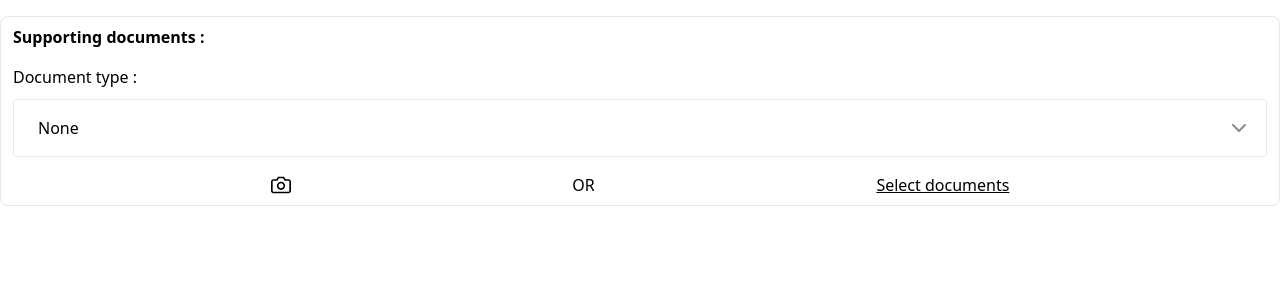
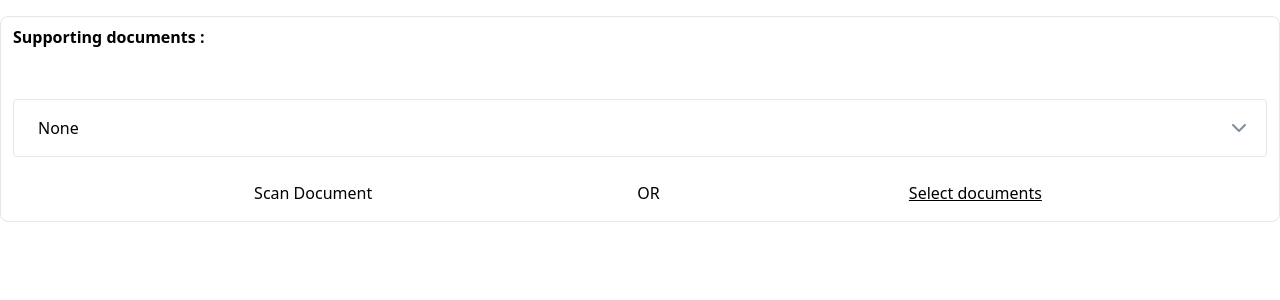
Before and after one commit to Swasth-Digital-Health-Foundation/hcx-app-common-component, a React (Vite) app: page /sd in a window 1280 px wide. Shown: the top 300 px of the page. Built offline with nearby package versions, Linux system fonts and the light colour scheme.

Commit message:
Camera feature fixed in the Supporting Document component

```diff
--- a/package.json
+++ b/package.json
@@ -19,6 +19,7 @@
     "react-icons": "^5.3.0",
     "react-router-dom": "^6.26.1",
     "react-toastify": "^10.0.5",
+    "react-webcam": "^7.2.0",
     "tailwind-scrollbar": "^3.1.0"
   },
   "devDependencies": {
--- a/src/components/SupportingDocument/SupportingDocument.tsx
+++ b/src/components/SupportingDocument/SupportingDocument.tsx
@@ -1,19 +1,18 @@
-// SupportingDocuments.tsx
+import React, { useState, useRef } from "react";
+import Webcam from "react-webcam";
 import { handleFileChange } from "../../utils/attachmentSizeValidation"; // Utility function for handling file changes
 import strings from "../../utils/strings"; // Utility for strings and localization
-import _ from "lodash"; // Importing lodash (though not used in this file)
-import { useState } from "react";
 
 // Props interface for the SupportingDocuments component
 interface SupportingDocumentsProps {
-  setDocumentType: (value: string) => void; // Function to set the document type
-  setFileErrorMessage: (message: string) => void; // Function to set file error messages
-  setIsSuccess: (isSuccess: boolean) => void; // Function to set success state
-  setSelectedFile: (files: File[]) => void; // Function to set selected files
-  isSuccess: boolean; // Boolean indicating if the operation was successful
-  FileLists: File[]; // List of files (not used in this component)
-  fileErrorMessage: string; // Error message related to file handling
-  selectedFile: File[]; // Array of selected files
+  setDocumentType: (value: string) => void;
+  setFileErrorMessage: (message: string) => void;
+  setIsSuccess: (isSuccess: boolean) => void;
+  setSelectedFile: (files: File[]) => void;
+  isSuccess: boolean;
+  FileLists: File[];
+  fileErrorMessage: string;
+  selectedFile: File[];
 }
 
 const SupportingDocuments: React.FC<SupportingDocumentsProps> = ({
@@ -27,12 +26,13 @@ const SupportingDocuments: React.FC<SupportingDocumentsProps> = ({
   selectedFile,
 }) => {
   const [documentType, updateDocumentType] = useState("");
+  const [isCameraOpen, setIsCameraOpen] = useState(false); // State to control webcam
+  const webcamRef = useRef<Webcam>(null); // Webcam reference
 
   // Handler to delete a file by its name
   const handleDelete = (name: string) => {
-    // Filter out the file with the specified name
     const updatedFilesList = selectedFile.filter((file) => file.name !== name);
-    setSelectedFile(updatedFilesList); // Update the selected files list
+    setSelectedFile(updatedFilesList);
   };
 
   // Handler for changes in the document type dropdown
@@ -40,8 +40,34 @@ const SupportingDocuments: React.FC<SupportingDocumentsProps> = ({
     e: React.ChangeEvent<HTMLSelectElement>
   ) => {
     const selectedType = e.target.value;
-    setDocumentType(selectedType); // Set the document type in parent component
-    updateDocumentType(selectedType); // Update the local state with the selected type
+    setDocumentType(selectedType);
+    updateDocumentType(selectedType);
+  };
+
+  // Capture photo from webcam and upload it
+  const captureAndUpload = () => {
+    if (webcamRef.current) {
+      const imageSrc = webcamRef.current.getScreenshot();
+      if (imageSrc) {
+        const file = dataURLtoFile(imageSrc, `photo-${Date.now()}.jpg`);
+        setSelectedFile([...selectedFile, file]);
+        setIsCameraOpen(false); // Close the webcam after capturing
+        setIsSuccess(true); // Indicate success
+      }
+    }
+  };
+
+  // Convert dataURL to File object
+  const dataURLtoFile = (dataUrl: string, filename: string) => {
+    const arr = dataUrl.split(",");
+    const mime = arr[0].match(/:(.*?);/)?.[1];
+    const bstr = atob(arr[1]);
+    let n = bstr.length;
+    const u8arr = new Uint8Array(n);
+    while (n--) {
+      u8arr[n] = bstr.charCodeAt(n);
+    }
+    return new File([u8arr], filename, { type: mime });
   };
 
   return (
@@ -51,7 +77,7 @@ const SupportingDocuments: React.FC<SupportingDocumentsProps> = ({
         {strings.SUPPORTING_DOCS}
       </h2>
       {/* Label for document type dropdown */}
-      <label className="mb-2.5 block text-left font-medium text-black dark:text-black">
+      <label className="mb-2.5 block text-left font-medium text-white dark:text-black">
         {strings.DOC_TYPE}
       </label>
       <div className="relative z-20 mb-4 bg-white dark:bg-form-input">
@@ -87,50 +113,14 @@ const SupportingDocuments: React.FC<SupportingDocumentsProps> = ({
         </span>
       </div>
       <div className="flex items-center justify-evenly gap-x-6">
-        {/* Camera input for scanning documents */}
+        {/* Button to open the webcam */}
         <div>
-          <label
-            htmlFor="cameraInput"
-            className="bottom-0 right-0 flex h-15 w-15 cursor-pointer items-center justify-center rounded-full bg-primary text-black hover:bg-opacity-90 sm:bottom-2 sm:right-2"
+          <button
+            onClick={() => setIsCameraOpen(!isCameraOpen)}
+            className="rounded bg-primary px-4 py-2 text-black hover:bg-primary-dark"
           >
-            <svg
-              className="fill-current"
-              width="20"
-              height="20"
-              viewBox="0 0 14 14"
-              fill="none"
-              xmlns="http://www.w3.org/2000/svg"
-            >
-              <path
-                fillRule="evenodd"
-                clipRule="evenodd"
-                d="M4.76464 1.42638C4.87283 1.2641 5.05496 1.16663 5.25 1.16663H8.75C8.94504 1.16663 9.12717 1.2641 9.23536 1.42638L10.2289 2.91663H12.25C12.7141 2.91663 13.1592 3.101 13.4874 3.42919C13.8156 3.75738 14 4.2025 14 4.66663V11.0833C14 11.5474 13.8156 11.9925 13.4874 12.3207C13.1592 12.6489 12.7141 12.8333 12.25 12.8333H1.75C1.28587 12.8333 0.840752 12.6489 0.512563 12.3207C0.184375 11.9925 0 11.5474 0 11.0833V4.66663C0 4.2025 0.184374 3.75738 0.512563 3.42919C0.840752 3.101 1.28587 2.91663 1.75 2.91663H3.77114L4.76464 1.42638ZM5.56219 2.33329L4.5687 3.82353C4.46051 3.98582 4.27837 4.08329 4.08333 4.08329H1.75C1.59529 4.08329 1.44692 4.14475 1.33752 4.25415C1.22812 4.36354 1.16667 4.51192 1.16667 4.66663V11.0833C1.16667 11.238 1.22812 11.3864 1.33752 11.4958C1.44692 11.6052 1.59529 11.6666 1.75 11.6666H12.25C12.4047 11.6666 12.5531 11.6052 12.6625 11.4958C12.7719 11.3864 12.8333 11.238 12.8333 11.0833V4.66663C12.8333 4.51192 12.7719 4.36354 12.6625 4.25415C12.5531 4.14475 12.4047 4.08329 12.25 4.08329H9.91667C9.72163 4.08329 9.53949 3.98582 9.4313 3.82353L8.43781 2.33329H5.56219Z"
-                fill=""
-              />
-              <path
-                fillRule="evenodd"
-                clipRule="evenodd"
-                d="M7.00004 5.83329C6.03354 5.83329 5.25004 6.61679 5.25004 7.58329C5.25004 8.54979 6.03354 9.33329 7.00004 9.33329C7.96654 9.33329 8.75004 8.54979 8.75004 7.58329C8.75004 6.61679 7.96654 5.83329 7.00004 5.83329ZM4.08337 7.58329C4.08337 5.97246 5.38921 4.66663 7.00004 4.66663C8.61087 4.66663 9.91671 5.97246 9.91671 7.58329C9.91671 9.19412 8.61087 10.5 7.00004 10.5C5.38921 10.5 4.08337 9.19412 4.08337 7.58329Z"
-                fill=""
-              />
-            </svg>
-            <input
-              type="file"
-              accept="image/*"
-              capture="environment"
-              name="cameraInput"
-              id="cameraInput"
-              className="sr-only" // Hide the file input
-              onChange={(event: any) => {
-                handleFileChange(
-                  event,
-                  setFileErrorMessage,
-                  setIsSuccess,
-                  setSelectedFile
-                ); // Handle file change for camera input
-              }}
-            />
-          </label>
+            {isCameraOpen ? "Close Camera" : "Scan Document"}
+          </button>
         </div>
         <div>OR</div>
         {/* File input for selecting documents from file system */}
@@ -145,19 +135,37 @@ const SupportingDocuments: React.FC<SupportingDocumentsProps> = ({
             id="profile"
             type="file"
             className="hidden" // Hide the file input
-            onChange={
-              (e) =>
-                handleFileChange(
-                  e,
-                  setFileErrorMessage,
-                  setIsSuccess,
-                  setSelectedFile
-                ) // Handle file change for file input
+            onChange={(e) =>
+              handleFileChange(
+                e,
+                setFileErrorMessage,
+                setIsSuccess,
+                setSelectedFile
+              )
             }
             required
           />
         </div>
       </div>
+
+      {/* Show the camera and capture button when the camera is open */}
+      {isCameraOpen && (
+        <div className="mt-4">
+          <Webcam
+            audio={false}
+            ref={webcamRef}
+            screenshotFormat="image/jpeg"
+            className="mb-4"
+          />
+          <button
+            onClick={captureAndUpload}
+            className="mt-2 rounded bg-primary px-4 py-2 text-black hover:bg-primary-dark"
+          >
+            Capture and Upload
+          </button>
+        </div>
+      )}
+
       {/* Display file error message if present */}
       <div>
         {fileErrorMessage && (
```
Also changed, not shown: src/issues.txt, 1 other file (tests, documents, lock files or other folders).
